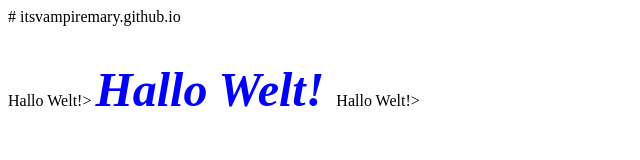
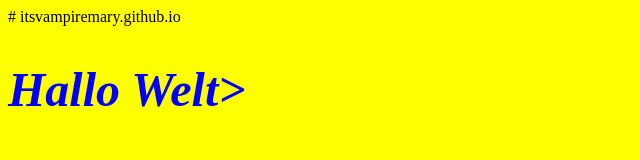
Before and after one commit to itsvampiremary/-maryswebsite-.github.io, a plain HTML site: page index.html in a window 1280 px wide. Shown: the whole page, without its empty margins (0-640 px from the left). Drawn offline with Linux system fonts and the light colour scheme.

Commit message:
Update index.html

```diff
--- a/index.html
+++ b/index.html
@@ -6,11 +6,12 @@
 <head>
 <title>Hallo Welt!</title>
 </head>
-<hl align=center>Hallo Welt!>
 <font size="16"><font color="blue">
 <b><i>
-<body>Hallo Welt!</body>
+<body>Hallo Welt>
+<body bgcolor="yellow">
 </font size="16"></font color="blue">
 </b></i>
-</hl align=center>Hallo Welt!>
+</body bgcolor="yellow">
+</body>
 </html>
```
